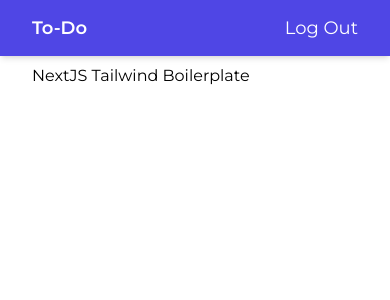
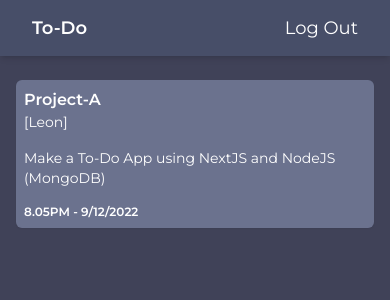
Before and after one commit to Li-Yeon/project-a, a Next.js app: page / in a window 390 px wide. Shown: the top 300 px of the page. Built offline with nearby package versions, Linux system fonts and the light colour scheme.

Commit message:
Added Responsive Todo Card
+ Improved Design
+ Added Dark Mode Color Palettes

```diff
--- a/components/Layout.js
+++ b/components/Layout.js
@@ -2,7 +2,7 @@ import React from 'react'
 
 function Layout({children}) {
   return (
-    <div className='mt-16 mx-8'>
+    <div className='mt-20 md:mx-8 mx-4 h-screen'>
         {children}
     </div>
   )
--- a/components/Navbar.js
+++ b/components/Navbar.js
@@ -4,9 +4,10 @@ function Navbar({children}) {
   return (
     <>
 
-    <div className='fixed w-full bg-indigo-600 h-14 shadow-md top-0'>
+    <div className='fixed w-full bg-[#474E68] h-14 shadow-md top-0'>
 
         <div className="mx-8 flex items-center h-14">
+
             <h1 className='font-Montserrat text-white mr-auto font-bold text-lg'>To-Do</h1>
             <h1 className='font-Montserrat text-white ml-auto text-lg cursor-pointer'>Log Out</h1>
 
--- /dev/null
+++ b/components/TodoCard.js
@@ -0,0 +1,17 @@
+import React from 'react'
+
+function TodoCard(props) {
+    return (
+        <div className="min-h-[100px] md:min-w-[15%] md:max-w-[270px] md:min-h-[150px]
+        shadow-sm md:hover:shadow-lg p-2 rounded-md md:hover:scale-105 cursor-pointer w-full bg-[#6B728E] text-white">
+
+            <h1 className='font-Montserrat font-bold text-ellipsis md:max-w-[270px] whitespace-nowrap overflow-hidden'>{props.title}</h1>
+            <h1 className='font-Montserrat text-sm'>[{props.owner}]</h1>
+            <h1 className='font-Montserrat mt-4 text-sm'>{props.desc}</h1>
+            <h1 className='font-Montserrat mt-4 text-xs font-bold'>{props.date}</h1>
+
+        </div>
+    )
+}
+
+export default TodoCard
--- a/pages/index.js
+++ b/pages/index.js
@@ -1,11 +1,14 @@
 import Head from 'next/head'
 import Image from 'next/image'
 
+// Components
+import TodoCard from '../components/TodoCard'
 
 export default function Home() {
   return (
-    <div>
-        <h1 className='font-Montserrat text-black'>NextJS Tailwind Boilerplate</h1>
+
+    <div className='flex gap-4 flex-wrap'>
+      <TodoCard owner={"Leon"} title={"Project-A"} desc={"Make a To-Do App using NextJS and NodeJS (MongoDB)"} date={"8.05PM - 9/12/2022"}/>
     </div>
   )
 }
--- a/styles/globals.css
+++ b/styles/globals.css
@@ -1,3 +1,7 @@
 @tailwind base;
 @tailwind components;
 @tailwind utilities;
+
+body {
+    background-color: #404258;
+}
--- a/tailwind.config.js
+++ b/tailwind.config.js
@@ -11,6 +11,9 @@ module.exports = {
       fontFamily: {
         Montserrat: ['"Montserrat"', ...defaultTheme.fontFamily.sans],
         Oswald: ['"Oswald"', ...defaultTheme.fontFamily.sans],
+      },
+      backgroundImage: {
+        'notes-texture': "url('/notes-texture.png')",
       }
     },
   },
```
Also changed, not shown: 1 other file (tests, documents, lock files or other folders).
